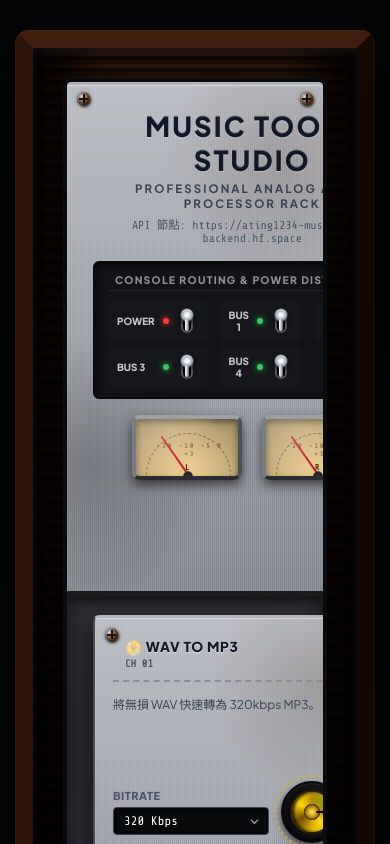
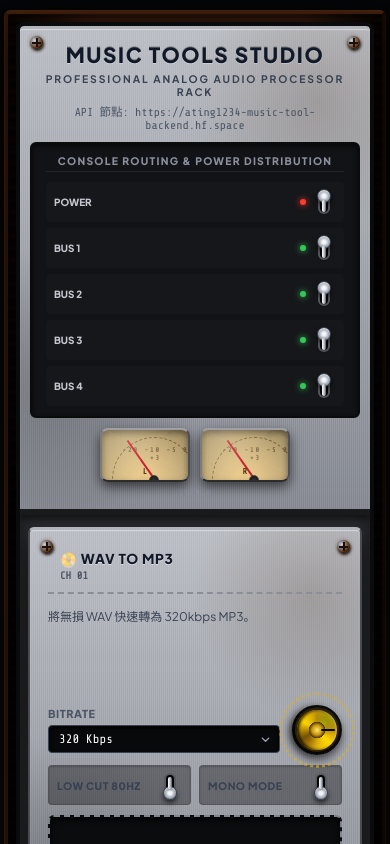
Before and after one commit to ating1234/music-tools, a React (Vite) app in the folder frontend/: page / in a window 390 px wide. Shown: the top 844 px of the page. Built offline with nearby package versions, Linux system fonts and the light colour scheme.

Commit message:
style: optimize mobile RWD layouts for Safari and mobile viewport

```diff
--- a/frontend/src/styles.css
+++ b/frontend/src/styles.css
@@ -1582,3 +1582,107 @@ body {
   white-space: nowrap;
   min-width: 0;
 }
+
+/* ==========================================================================
+   手機與平板行動端 RWD 擬真外觀細緻度最佳化 (Safari/iOS Native Compatibility)
+   ========================================================================== */
+
+@media (max-width: 768px) {
+  body {
+    padding: 16px 8px; /* 減少 body 邊距 */
+  }
+
+  .studio-cabinet {
+    border-width: 8px; /* 大幅縮小胡桃木實木外框寬度 */
+    padding: 16px;     /* 減少外框內部與調音面板的 padding */
+    border-radius: 10px;
+  }
+
+  .studio-cabinet::before {
+    top: -8px;
+    left: -8px;
+    right: -8px;
+    bottom: -8px;
+    border-radius: 10px;
+  }
+
+  .console-panel {
+    padding: 16px 14px 24px 14px; /* 減少金屬面板內部 padding */
+  }
+
+  .console-header {
+    margin: -16px -14px 16px -14px; /* 負 margin 需與 console-panel padding 對齊，防止水平溢出 */
+    padding: 16px 14px 14px 14px;
+    gap: 12px;
+  }
+}
+
+@media (max-width: 640px) {
+  body {
+    padding: 10px 4px;
+  }
+
+  .studio-cabinet {
+    border-width: 4px; /* 最窄手機模式，僅保留極細木框質感 */
+    padding: 8px;
+    border-radius: 6px;
+    box-shadow: 0 10px 30px rgba(0, 0, 0, 0.8);
+  }
+
+  .studio-cabinet::before {
+    top: -4px;
+    left: -4px;
+    right: -4px;
+    bottom: -4px;
+    border-radius: 6px;
+  }
+
+  .console-panel {
+    padding: 12px 8px 18px 8px;
+  }
+
+  .console-header {
+    margin: -12px -8px 12px -8px; /* 精準防止水平溢出 */
+    padding: 12px 10px;
+    gap: 10px;
+  }
+
+  .mesh-grill {
+    display: none; /* 隱藏純裝飾用的網罩，騰出手機垂直空間 */
+  }
+
+  /* 縮小雙指針 VU 表大小以防擠壓 */
+  .vu-meter {
+    width: 90px;
+    height: 54px;
+    border-width: 2.5px;
+  }
+  .vu-meters-row {
+    gap: 10px;
+  }
+
+  /* 電源開關在手機直式螢幕下改為雙欄排列 */
+  .power-switches-grid {
+    grid-template-columns: repeat(2, 1fr);
+    gap: 6px 8px;
+  }
+}
+
+@media (max-width: 480px) {
+  .power-switches-grid {
+    grid-template-columns: 1fr; /* 最窄畫面改為單欄，避免文字折行重疊 */
+  }
+
+  /* 細微調整旋鈕控制區與標題字體，確保不會超出邊界 */
+  .knob-dial-wrapper {
+    width: 50px;
+    height: 50px;
+  }
+
+  .console-title h1 {
+    font-size: 1.3rem;
+  }
+  .console-title p {
+    font-size: 0.65rem;
+  }
+}
```
